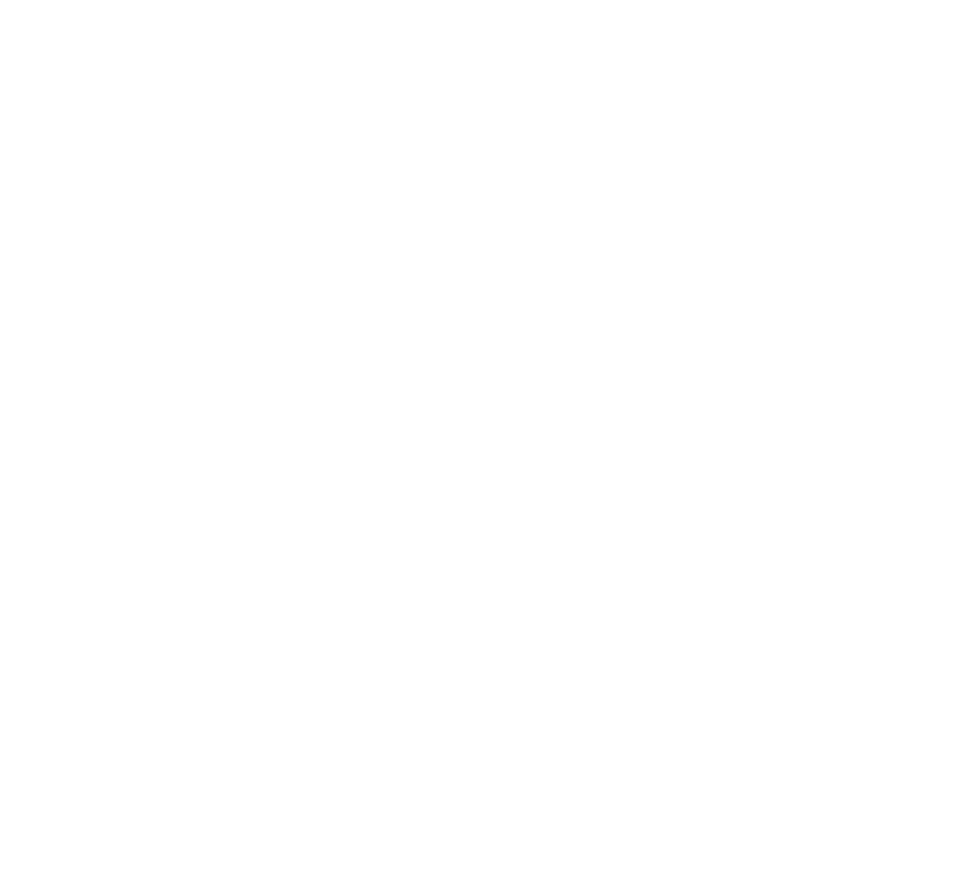
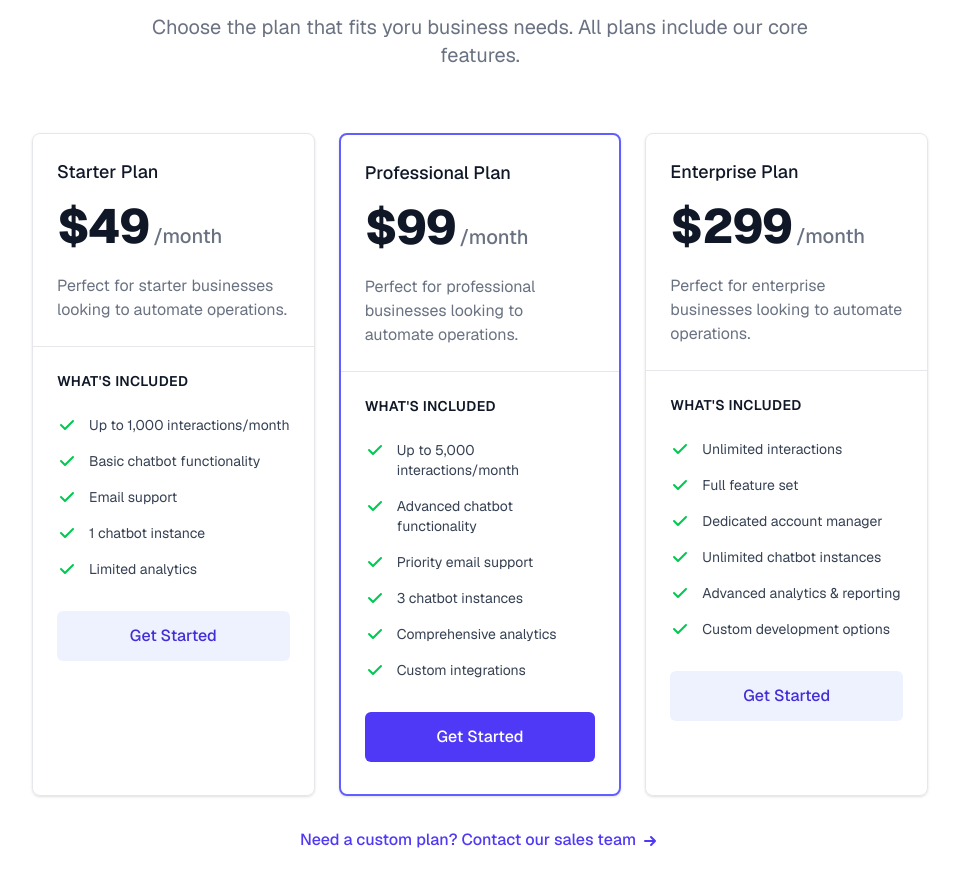
Before and after one commit to SuperCoder267/ai-startup, a Next.js app: page / in a window 1280 px wide. Shown: the part 5820-6707 px from the top of the page, without its empty margins (160-1119 px from the left). Before the commit the page ends 5713 px from the top, so only its background shows below. Built offline with nearby package versions, Linux system fonts and the light colour scheme.

Commit message:
Pricing component and custom animations addition

```diff
--- /dev/null
+++ b/src/app/components/Pricing.jsx
@@ -0,0 +1,58 @@
+export default function Pricing({ pricingPlans = [], inViewSections = {}, pricingRef }) {
+    return (
+        <section id='pricing' ref={pricingRef} className={`py-16 transition-all duration-1000 ${inViewSections.pricing ? 'opacity-100 translate-y-0' : 'opacity-0 translate-y-10'}`}>
+            <div className='max-w-7xl mx-auto px-4 sm:px-6 lg:px-8'>
+                <div className='text-center'>
+                    <h2 className="text-3xl font-extrabold text-gray-900 sm:text-4xl">
+                        Simple, Transparent Pricing
+                    </h2>
+                    <p className='mt-4 max-w-2xl text-xl text-gray-500 mx-auto'>
+                        Choose the plan that fits yoru business needs. All plans include our core features.
+                    </p>
+                </div>
+                <div className='mt-12 space-y-4 sm:mt-16 sm:grid sm:grid-cols-3 sm:gap-6 sm:space-y-0 lg:max-w-4xl lg:mx-auto'>
+                    {pricingPlans.map((plan, index) => (
+                        <div key={index} className={`rounded-lg shadow-sm divide-y divide-gray-200 ${plan.popular ? 'border-2 border-indigo-500 shadow-lg' : 'border border-gray-200'} transform hover:-translate-y-2 transition-transform duration-300`}>
+                            <div className='p-6'>
+                                <h3 className='text-lg font-medium text-gray-900'>{plan.name} Plan</h3>
+                                <div className='mt-4 flex items-baseline text-gray-900'>
+                                    <span className='text-5xl font-extrabold tracking-tight'>{plan.price}</span>
+                                    <span className='ml-1 text-xl font-medium text-gray-500'>/month</span>
+                                </div>
+                                <p className='mt-6 text-gray-500'>Perfect for {plan.name.toLowerCase()} businesses looking to automate operations.</p>
+                            </div>
+                            <div className='px-6 pt-6 pb-8'>
+                                <h4 className='text-sm uppercase font-semibold text-gray-900 tracking-wide'>What's included</h4>
+                                <ul className='mt-6 space-y-4'>
+                                    {plan.features.map((feature, idx) => (
+                                        <li key={idx} className='flex items-start'>
+                                            <div className='flex-shrink-0'>
+                                                <svg className="h-5 w-5 text-green-500" xmlns="http://www.w3.org/2000/svg" viewBox="0 0 20 20" fill="currentColor">
+                                                    <path fillRule="evenodd" d="M16.707 5.293a1 1 0 010 1.414l-8 8a1 1 0 01-1.414 0l-4-4a1 1 0 011.414-1.414L8 12.586l7.293-7.293a1 1 0 011.414 0z" clipRule="evenodd" />
+                                                </svg>
+                                            </div>
+                                            <p className='ml-3 text-sm text-gray-700'>{feature}</p>
+                                        </li>
+                                    ))}
+                                </ul>
+                                <div className='mt-8'>
+                                    <a href='#signup' className={`block w-full py-3 px-6 border border-transparent rounded-md text-center font-medium ${plan.popular ? 'bg-indigo-600 text-white hover:bg-indigo-700' : 'bg-indigo-50 text-indigo-700 hover:bg-indigo-100'} transition-colors duration-300`}>
+                                        Get Started
+                                    </a>
+                                </div>
+                            </div>
+                        </div>
+                    ))}
+                </div>
+                <div className='mt-8 text-center'>
+                    <a href='#contact' className='text-indigo-600 hover:text-indigo-500 font-medium'>
+                        Need a custom plan? Contact our sales team
+                        <svg className="inline ml-1 h-5 w-5" xmlns="http://www.w3.org/2000/svg" viewBox="0 0 20 20" fill="currentColor">
+                            <path fillRule="evenodd" d="M10.293 5.293a1 1 0 011.414 0l4 4a1 1 0 010 1.414l-4 4a1 1 0 01-1.414-1.414L12.586 11H5a1 1 0 110-2h7.586l-2.293-2.293a1 1 0 010-1.414z" clipRule="evenodd" />
+                        </svg>
+                    </a>
+                </div>
+            </div>
+        </section>
+    );
+}
--- a/src/app/globals.css
+++ b/src/app/globals.css
@@ -28,3 +28,20 @@
   color: var(--foreground);
   font-family: Arial, Helvetica, sans-serif;
 }
+
+/* Custom Animations */
+@keyframes fade-in-up {
+  0% {
+    opacity: 0;
+    transform: translateY(1.5rem);
+  }
+
+  100% {
+    opacity: 1;
+    transform: translateY(0)
+  }
+}
+
+.animate-fade-in-up {
+  animation: fade-in-up 0.8s ease-out forwards;
+}
--- a/src/app/page.jsx
+++ b/src/app/page.jsx
@@ -8,6 +8,7 @@
 import Features from './components/Features.jsx'
 import UseCases from './components/UseCases.jsx'
 import Testimonials from './components/Testimonials.jsx'
+import Pricing from './components/Pricing.jsx'
 
 export default function App() {
     // State for mobile menu
@@ -217,6 +218,12 @@
                 setInViewSections={setInViewSections}
                 testimonialsRef={testimonialsRef}
             />
+            <Pricing
+                pricingPlans={pricingPlans}
+                inViewSections={inViewSection}
+                setInViewSections={setInViewSections}
+                pricingRef={pricingRef}
+            />
         </div>
     )
 }
```
